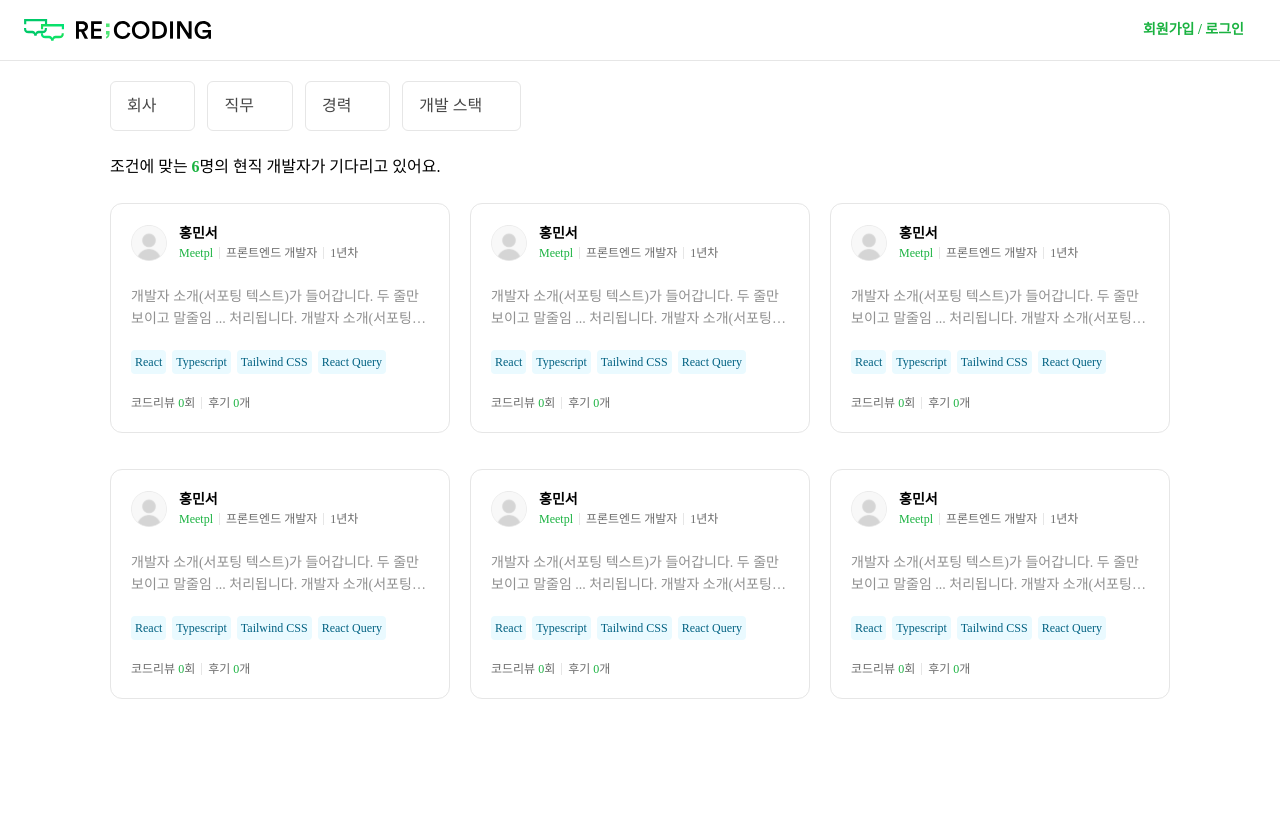
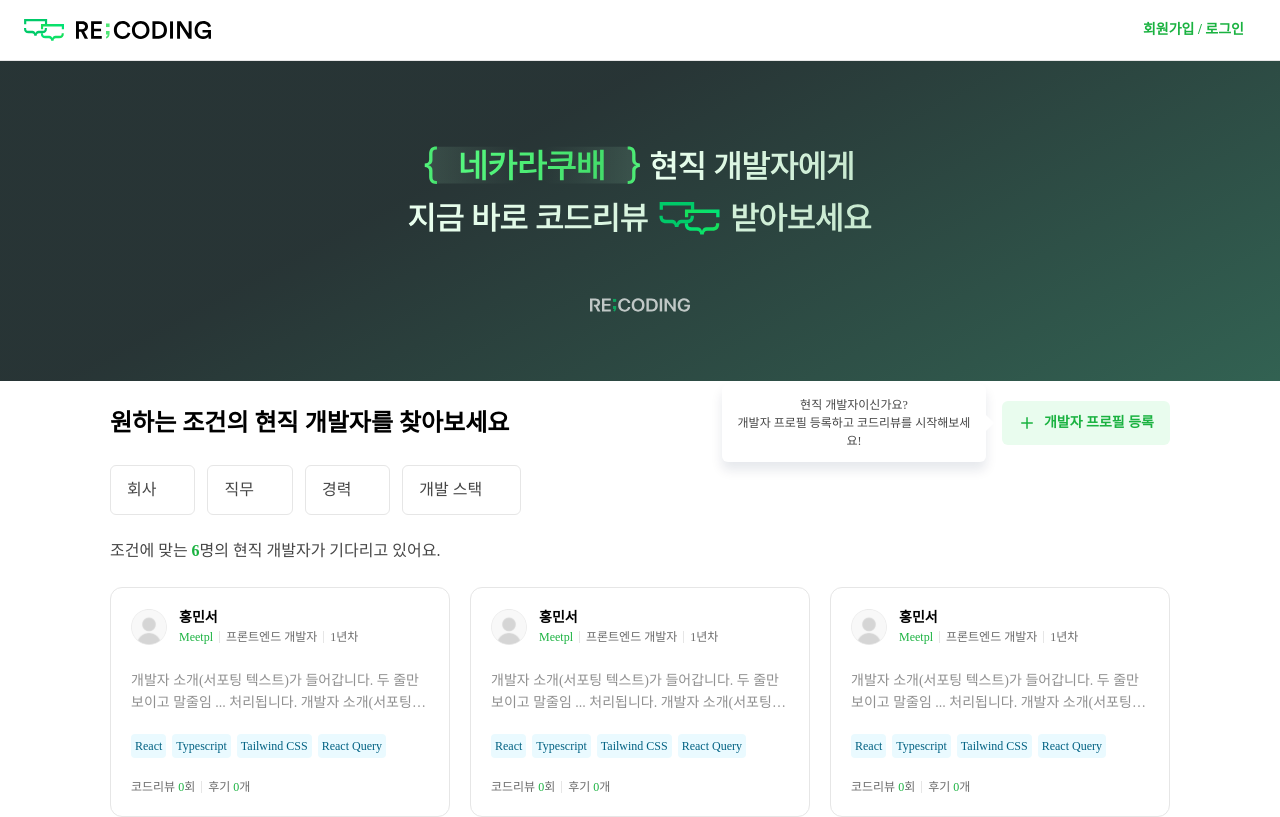
Before and after one commit to ReCoding-demo/Frontend, a React (Vite) app: page / in a window 1280 px wide. Shown: the top 817 px of the page. Built offline with nearby package versions, Linux system fonts and the light colour scheme; some icons are missing.

Commit message:
[#22] 홈페이지 배너 추가 (#23)

```diff
--- /dev/null
+++ b/src/components/home/DeveloperProfileTooltip.tsx
@@ -0,0 +1,65 @@
+import clsx from 'clsx';
+import { useEffect, useRef, useState } from 'react';
+
+interface TooltipProps {
+  children: React.ReactNode;
+}
+
+const DeveloperProfileTooltip = ({ children }: TooltipProps) => {
+  const tooltipRef = useRef<HTMLDivElement>(null);
+
+  const [isVisible, setIsVisible] = useState(true);
+  const [isShowTooltip, setIsShowTooltip] = useState(true);
+
+  const handleCloseTooltip = () => {
+    setIsVisible(false);
+    setTimeout(() => {
+      setIsShowTooltip(false);
+    }, 250);
+  };
+
+  useEffect(() => {
+    const handleOutsideClick = (e: MouseEvent) => {
+      if (
+        tooltipRef.current &&
+        !tooltipRef.current.contains(e.target as Node)
+      ) {
+        handleCloseTooltip();
+      }
+    };
+    document.addEventListener('click', handleOutsideClick);
+    return () => {
+      document.removeEventListener('click', handleOutsideClick);
+    };
+  }, [isVisible]);
+
+  return (
+    <div className="relative">
+      {children}
+      {isShowTooltip && (
+        <div
+          ref={tooltipRef}
+          className={clsx(
+            'absolute -left-2 top-1/2 flex -translate-x-full -translate-y-1/2 items-center',
+            {
+              'animate-fade-in': isVisible,
+              'animate-fade-out': !isVisible,
+            },
+          )}
+        >
+          <div className="body-sm w-[16.5rem] rounded-md bg-white p-3 text-center text-gray-80 shadow-md">
+            현직 개발자이신가요?
+            <br />
+            개발자 프로필 등록하고 코드리뷰를 시작해보세요!
+          </div>
+          <div
+            className="h-[1rem] w-[0.5rem] bg-white"
+            style={{ clipPath: 'polygon(100% 50%, 0 0, 0 100%)' }}
+          />
+        </div>
+      )}
+    </div>
+  );
+};
+
+export default DeveloperProfileTooltip;
--- /dev/null
+++ b/src/components/ui/icons/PlusIcon.tsx
@@ -0,0 +1,22 @@
+import type { SVGProps } from 'react';
+
+export default function PlusIcon(props: SVGProps<SVGSVGElement>) {
+  return (
+    <svg
+      xmlns="http://www.w3.org/2000/svg"
+      width="1em"
+      height="1em"
+      viewBox="0 0 48 48"
+      {...props}
+    >
+      <path
+        fill="none"
+        stroke="currentColor"
+        strokeLinecap="round"
+        strokeLinejoin="round"
+        strokeWidth={props.strokeWidth || 4}
+        d="m24.06 10l-.036 28M10 24h28"
+      ></path>
+    </svg>
+  );
+}
--- a/src/pages/HomePage.tsx
+++ b/src/pages/HomePage.tsx
@@ -3,6 +3,8 @@
 import Filter from '../components/home/Filter';
 import DeveloperCard from '../components/home/DeveloperCard';
 import { developerList } from '../data/developer';
+import PlusIcon from '../components/ui/icons/PlusIcon';
+import DeveloperProfileTooltip from '../components/home/DeveloperProfileTooltip';
 
 export interface AllSelectedList {
   company: number[];
@@ -20,9 +22,41 @@
   });
 
   return (
+    <div>
+      <header
+        className="flex h-[15rem] flex-col items-center justify-center gap-8 px-8 py-12 sm:h-[20rem] sm:gap-12"
+        style={{
+          background:
+            'linear-gradient(152deg, rgba(2, 17, 18, 0.85) 35.2%, rgba(17, 83, 60, 0.85) 115.82%)',
+        }}
+      >
+        <img
+          src="/images/banner-title.svg"
+          alt="네카라쿠배 개발자에게 지금 바로 코드리뷰 받아보세요"
+          className="scale-75"
+        />
+        <img
+          src="/images/banner-logo.svg"
+          alt="RE;CODING"
+          className="scale-75 opacity-70 sm:scale-100"
+        />
+      </header>
       <div className="px-5">
         <div className="mx-auto mt-5 w-[1060px] items-start">
-        <div className="flex gap-3">
+          <div className="flex items-center justify-between">
+            <h1 className="headline-sm">
+              원하는 조건의 현직 개발자를 찾아보세요
+            </h1>
+            <DeveloperProfileTooltip>
+              <button className="flex items-center gap-2 rounded-md bg-green-10 px-4 py-3 text-green-70">
+                <span className="text-[1.125rem]">
+                  <PlusIcon />
+                </span>
+                <span className="label-md-pro">개발자 프로필 등록</span>
+              </button>
+            </DeveloperProfileTooltip>
+          </div>
+          <div className="mt-5 flex gap-3">
             <Filter
               label="회사"
               description="회사를 선택해주세요."
@@ -87,12 +121,14 @@
             />
           </div>
           <main>
-          <p className="my-6 label-lg text-gray80">
+            <p className="label-lg my-6 text-gray-80">
               조건에 맞는{' '}
-            <b className="text-green-70 label-lg-pro">{developerList.length}</b>
+              <b className="label-lg-pro text-green-70">
+                {developerList.length}
+              </b>
               명의 현직 개발자가 기다리고 있어요.
             </p>
-          <div className="grid grid-cols-1 md:grid-cols-2 lg:grid-cols-3 gap-x-5 gap-y-9">
+            <div className="grid grid-cols-1 gap-x-5 gap-y-9 md:grid-cols-2 lg:grid-cols-3">
               {developerList.map((developer) => (
                 <DeveloperCard key={developer.id} developer={developer} />
               ))}
@@ -100,6 +136,7 @@
           </main>
         </div>
       </div>
+    </div>
   );
 };
 
```
Also changed, not shown: public/images/banner-logo.svg (added), public/images/banner-title.svg (added). Lines whose indentation alone changed are shown as unchanged.
